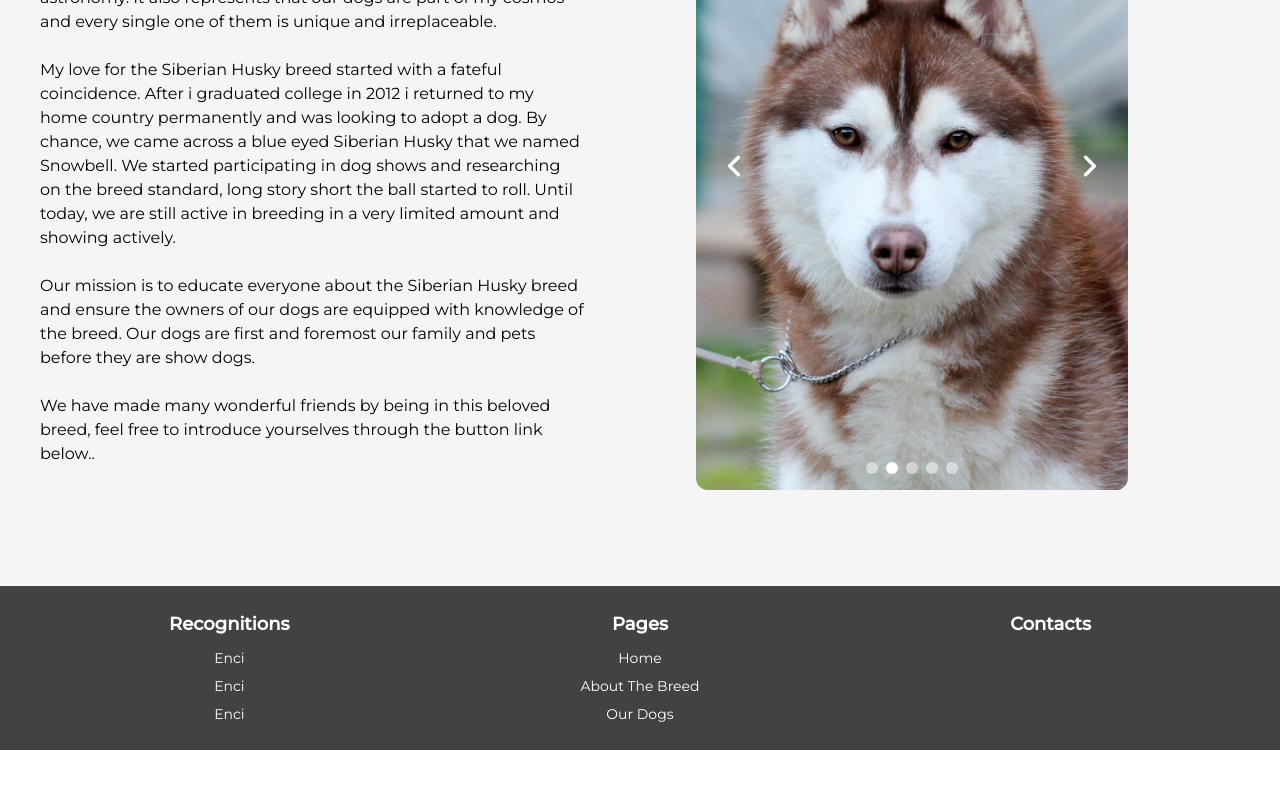
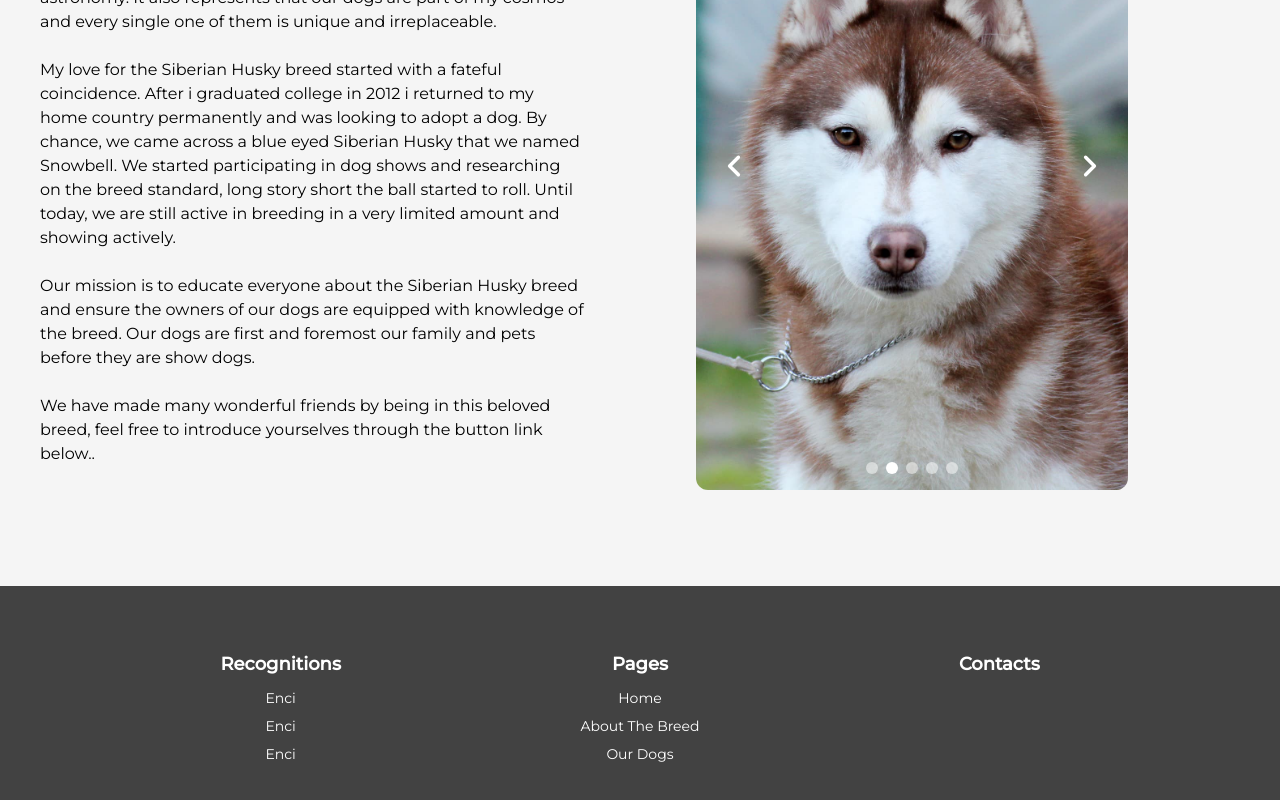
Before and after one commit to IvanaPiscitelli/husky-breeding, a React (Vite) app: page / in a window 1280 px wide. Shown: the part 1054-1854 px from the top of the page. Before the commit the page ends 1804 px from the top, so only its background shows below. Built offline with nearby package versions, Linux system fonts and the light colour scheme; some icons are missing.

Commit message:
added space padding to footer

```diff
--- a/src/components/Footer.jsx
+++ b/src/components/Footer.jsx
@@ -2,8 +2,8 @@ import { navigation, recognitions, social } from "../utils/const";
 
 const Footer = () => {
   return (
-    <footer className="bg-gray-800 text-white p-6">
-      <div className="flex flex-col md:flex-row items-center md:items-start justify-around text-center">
+    <footer className="bg-gray-800 text-white px-6 py-16">
+      <div className="flex flex-col md:flex-row items-center md:items-start justify-evenly text-center">
         <div className="w-1/6 flex flex-col items-center justify-between my-4 md:my-0">
           <h3 className="text-lg font-bold mb-2">Recognitions</h3>
           <ul className="space-y-1">
```
